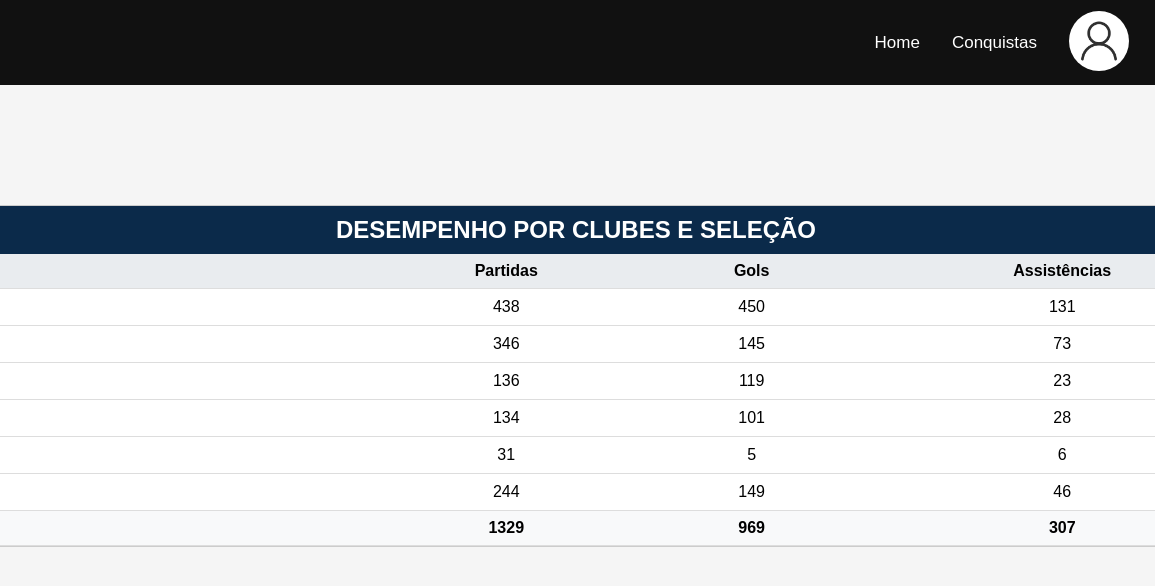
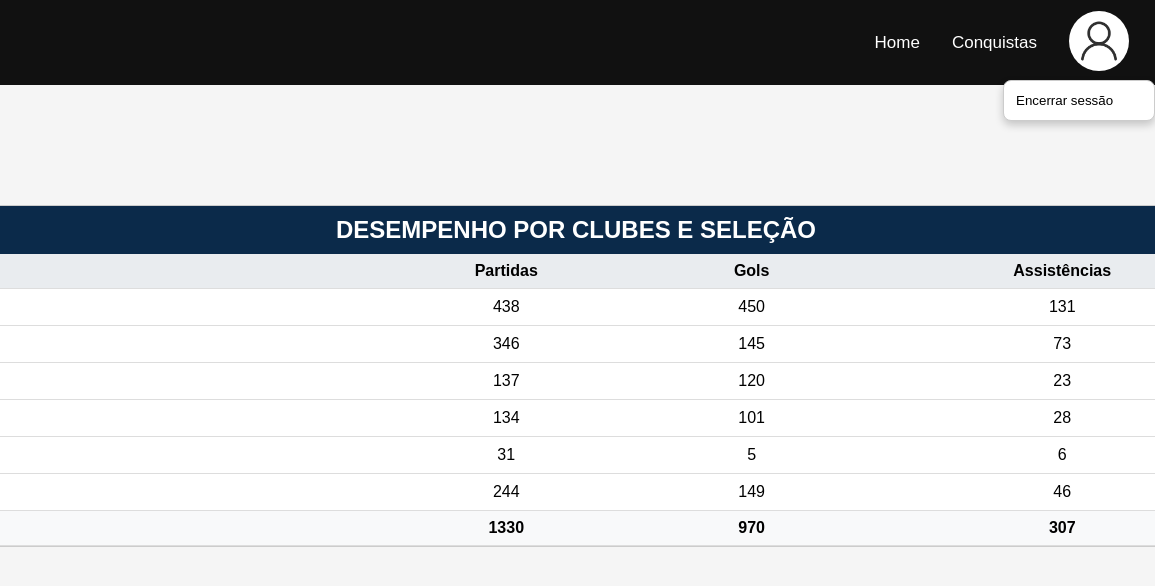
Before and after one commit to guicamargo07/projeto-individual, a plain HTML site: page home/desempenho.html in a window 1280 px wide. Both pictures are taken after a click on the button 1234 px from the left and 42 px from the top of the page. Shown: the top 586 px of the page, 125-1280 px from the left. Drawn offline with Linux system fonts and the light colour scheme.

Commit message:
Adicionando página de desempenho com tabela de estatísticas e implementação menu de perfil

```diff
--- a/home/desempenho.css
+++ b/home/desempenho.css
@@ -59,6 +59,37 @@ body {
     transform: scale(1.1);
 }
 
+.perfil-container {
+    position: relative;
+}
+
+.menu-perfil {
+    position: absolute;
+    top: 0;
+    right: 0;
+    transform: translateY(70px);
+    background: white;
+    border: 1px solid #ccc;
+    border-radius: 8px;
+    display: none;
+    min-width: 150px;
+    box-shadow: 0 4px 8px rgba(0,0,0,0.2);
+    z-index: 1001;
+}
+
+.menu-perfil button {
+    width: 100%;
+    padding: 12px;
+    border: none;
+    background: none;
+    cursor: pointer;
+    text-align: left;
+}
+
+.menu-perfil button:hover {
+    background-color: #f1f1f1;
+}
+
 .tabela-container {
     width: 1400px;
     margin: 120px auto 0 auto;
--- a/home/desempenho.html
+++ b/home/desempenho.html
@@ -1,5 +1,6 @@
 <!DOCTYPE html>
 <html lang="pt-br">
+
 <head>
     <meta charset="UTF-8">
     <title>Desempenho Geral</title>
@@ -15,9 +16,15 @@
             <button class="btn-home" onclick="home()">Home</button>
             <button class="btn-conquistas" onclick="conquistas()">Conquistas</button>
 
-        <button class="btn-perfil">
+            <div class="perfil-container">
+                <button class="btn-perfil" onclick="toggleMenu()">
                     <img src="../img/avatar-login.png" class="img-perfil">
                 </button>
+
+                <div id="menuPerfil" class="menu-perfil">
+                    <button onclick="logout(event)">Encerrar sessão</button>
+                </div>
+            </div>
         </div>
     </div>
 
@@ -66,8 +73,8 @@
                             <span>Al-Nassr</span>
                         </div>
                     </td>
-                <td>136</td>
-                <td>119</td>
+                    <td>137</td>
+                    <td>120</td>
                     <td>23</td>
                 </tr>
 
@@ -111,15 +118,14 @@
             <tfoot>
                 <tr>
                     <td>Total</td>
-                <td>1329</td>
-                <td>969</td>
+                    <td>1330</td>
+                    <td>970</td>
                     <td>307</td>
                 </tr>
             </tfoot>
         </table>
     </div>
 
-<!-- SCRIPT -->
     <script>
         function home() {
             location.href = "home.html";
@@ -128,7 +134,29 @@
         function conquistas() {
             location.href = "conquistas.html";
         }
+
+        function toggleMenu() {
+            let menu = document.getElementById("menuPerfil");
+
+            if (menu.style.display === "block") {
+                menu.style.display = "none";
+            } else {
+                menu.style.display = "block";
+            }
+        }
+
+        function logout(event) {
+            event.stopPropagation();
+            location.href = "../login/login.html";
+        }
+
+        window.onclick = function (event) {
+            if (!event.target.closest('.perfil-container')) {
+                document.getElementById("menuPerfil").style.display = "none";
+            }
+        }
     </script>
 
 </body>
+
 </html>
```
Lines whose indentation alone changed are shown as unchanged.
